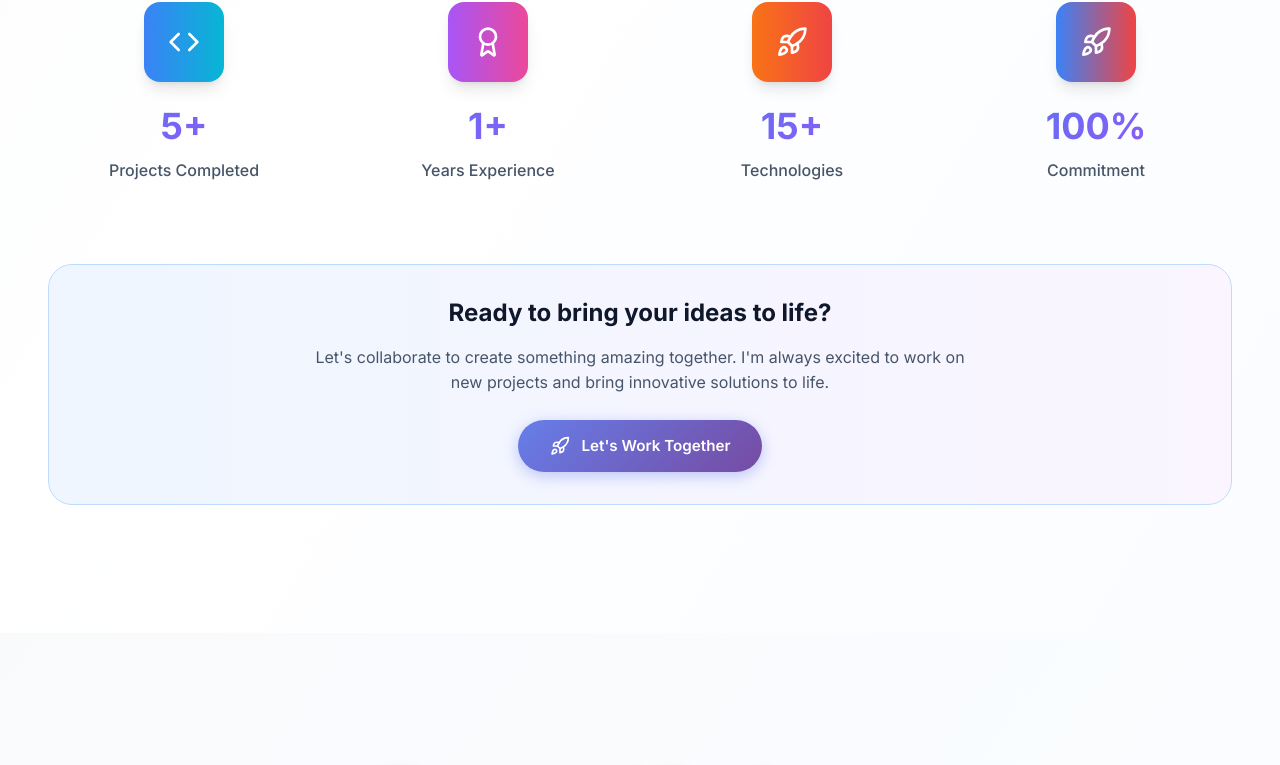
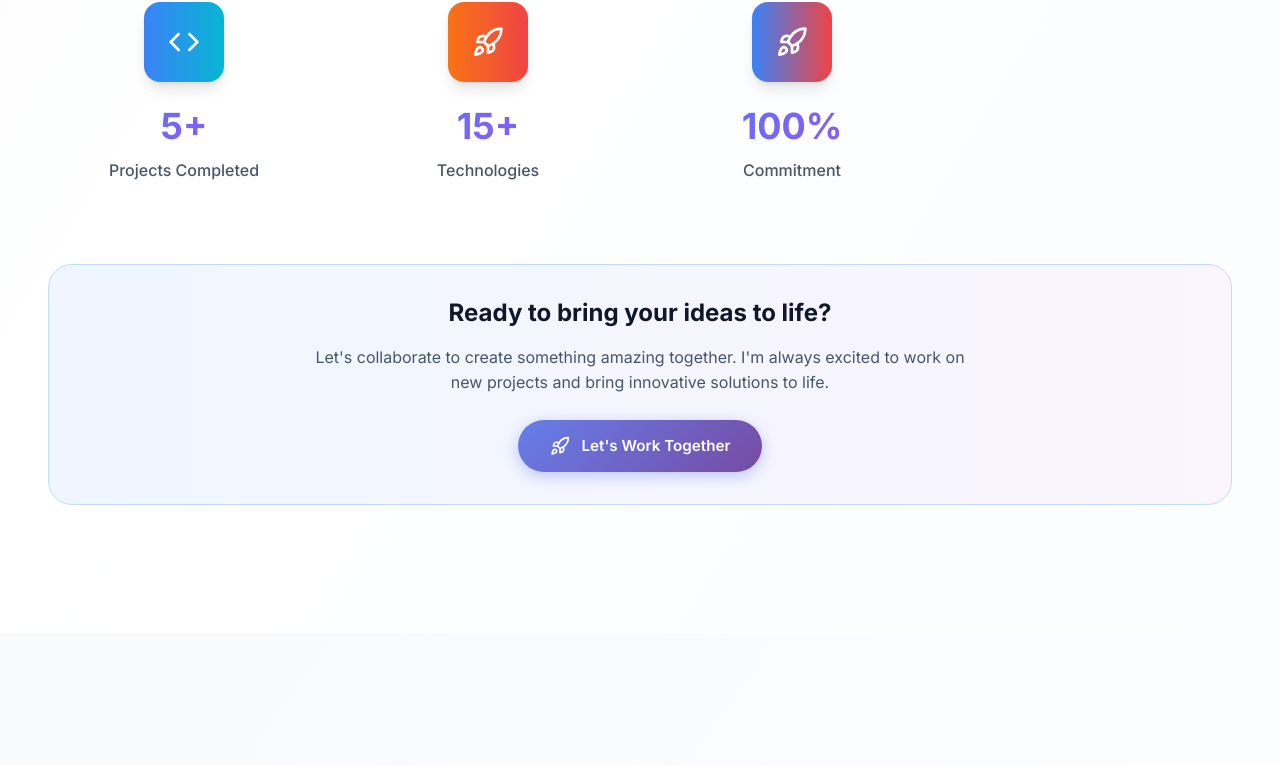
Before and after one commit to Ukzzz/Protfolio-Website, a React (Create React App) app in the folder FrontEnd/: page / in a window 1280 px wide. Shown: the part 2764-3529 px from the top of the page. Built offline with nearby package versions, Linux system fonts and the light colour scheme.

Commit message:
Update About.tsx

```diff
--- a/FrontEnd/src/components/About.tsx
+++ b/FrontEnd/src/components/About.tsx
@@ -9,7 +9,6 @@ const About: React.FC = () => {
 
   const stats = [
     { icon: Code, label: 'Projects Completed', value: '5+', color: 'from-blue-500 to-cyan-500' },
-    { icon: Award, label: 'Years Experience', value: '1+', color: 'from-purple-500 to-pink-500' },
     { icon: Rocket, label: 'Technologies', value: '15+', color: 'from-orange-500 to-red-500' },
     { icon: Rocket, label: 'Commitment', value: '100%', color: 'from-blue-500 to-red-500' }
   ];
```
